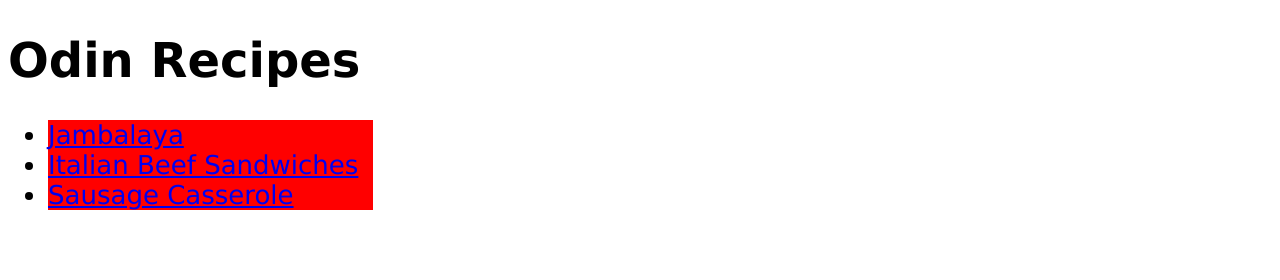
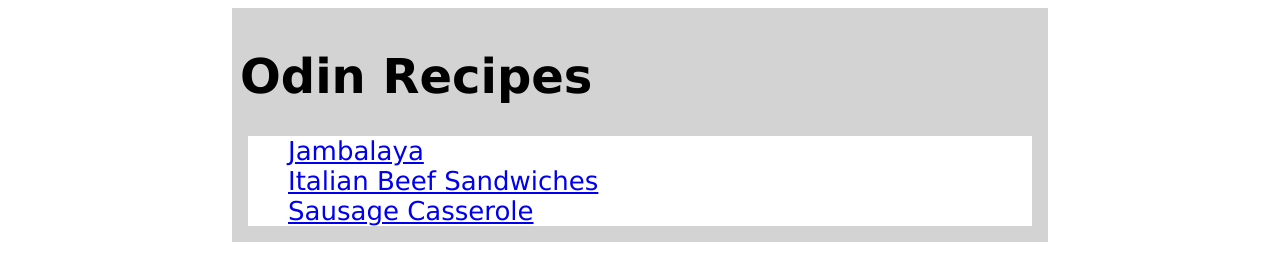
Before and after one commit to stupidshirt/odin-recipes, a plain HTML site: page index.html in a window 1280 px wide. Drawn offline with Linux system fonts and the light colour scheme.

Commit message:
Add style and formatting to homepage
Added everything to div element to create grey box to contain text and links with 8px margins on all sides.

```diff
--- a/index.html
+++ b/index.html
@@ -6,11 +6,13 @@
         <Title>Odin Recipes - Home</Title>
     </head>
     <body>
+        <div class="container">
         <h1 class="name">Odin Recipes</h1>
         <ul class="links">
             <li><a href="./recipes/jambalaya.html">Jambalaya</a></li>
             <li><a href="./recipes/italian_beef_sandwiches.html">Italian Beef Sandwiches</a></li>
             <li><a href="./recipes/sausage_casserole.html">Sausage Casserole</a></li>
         </ul>
+        </div>
     </body>
 </html>
--- a/styles.css
+++ b/styles.css
@@ -5,14 +5,25 @@ img{
     width: 650px;
     height: auto;
 }
+.container{
+    width: 800px;
+    background-color: lightgrey;
+    margin: auto;
+    padding: 8px;
+}
 
 .name{
     font-size: 48px;
     font-weight: bold;
 }
+.links{
+    background-color: white;
+    margin: 8px;
+    list-style-type: none;
+}
 .links li{
     font-size: 26px;
-    background-color: red;
+    background-color: white;
     width: 325px;
 }
 .description{
```
